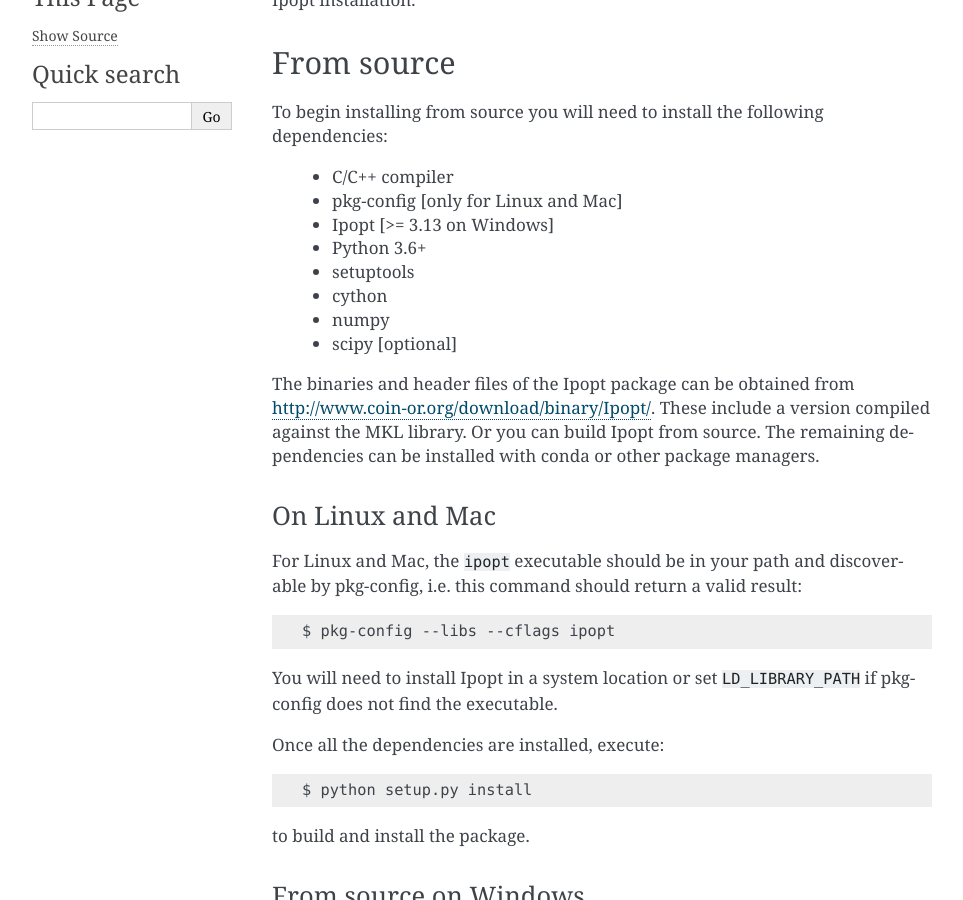
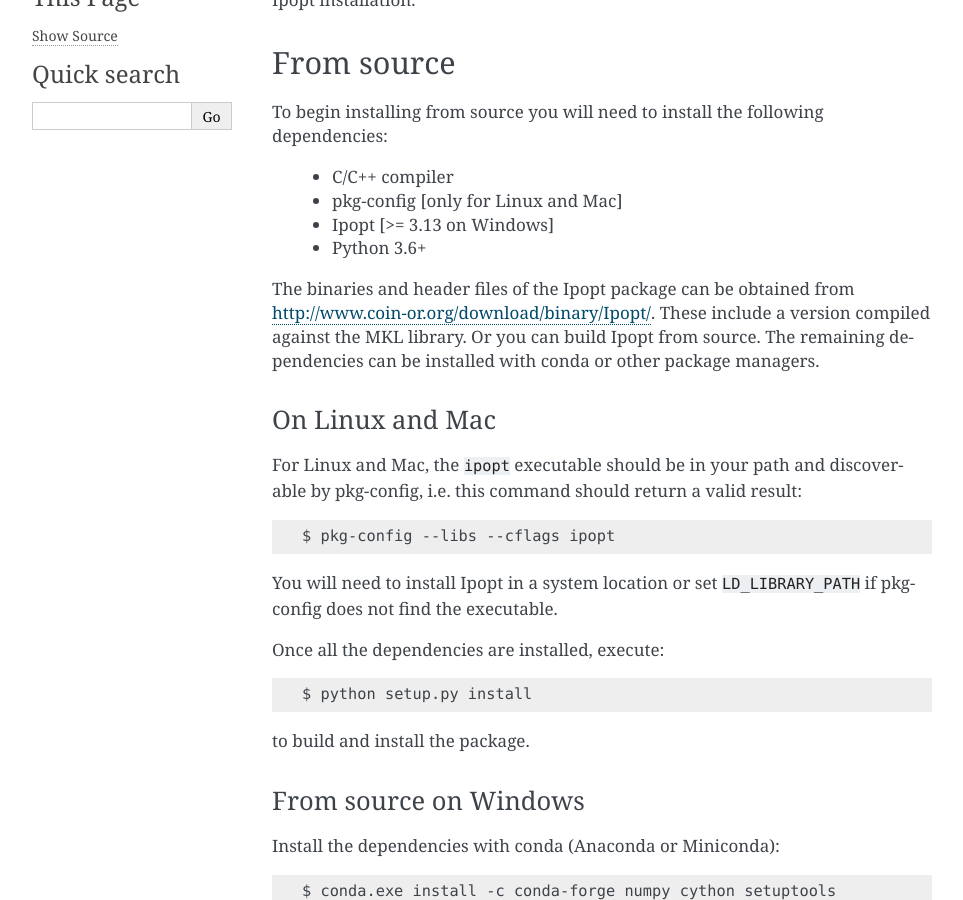
Before and after one commit to mechmotum/cyipopt, a Sphinx documentation site: the page built from docs/source/install.rst, in a window 1280 px wide and 900 px high, scrolled down 398 px. Shown: the whole window, without its empty margins (148-1111 px from the left). Built offline with Sphinx 7.4.7, drawn with Linux system fonts in a browser that asks for light colours.

Commit message:
Reduce pre-installation requirements in docs

```diff
--- a/docs/source/install.rst
+++ b/docs/source/install.rst
@@ -30,10 +30,6 @@
   * pkg-config [only for Linux and Mac]
   * Ipopt [>= 3.13 on Windows]
   * Python 3.6+
-  * setuptools
-  * cython
-  * numpy
-  * scipy [optional]
 
 The binaries and header files of the Ipopt package can be obtained from
 http://www.coin-or.org/download/binary/Ipopt/. These include a version compiled
```
